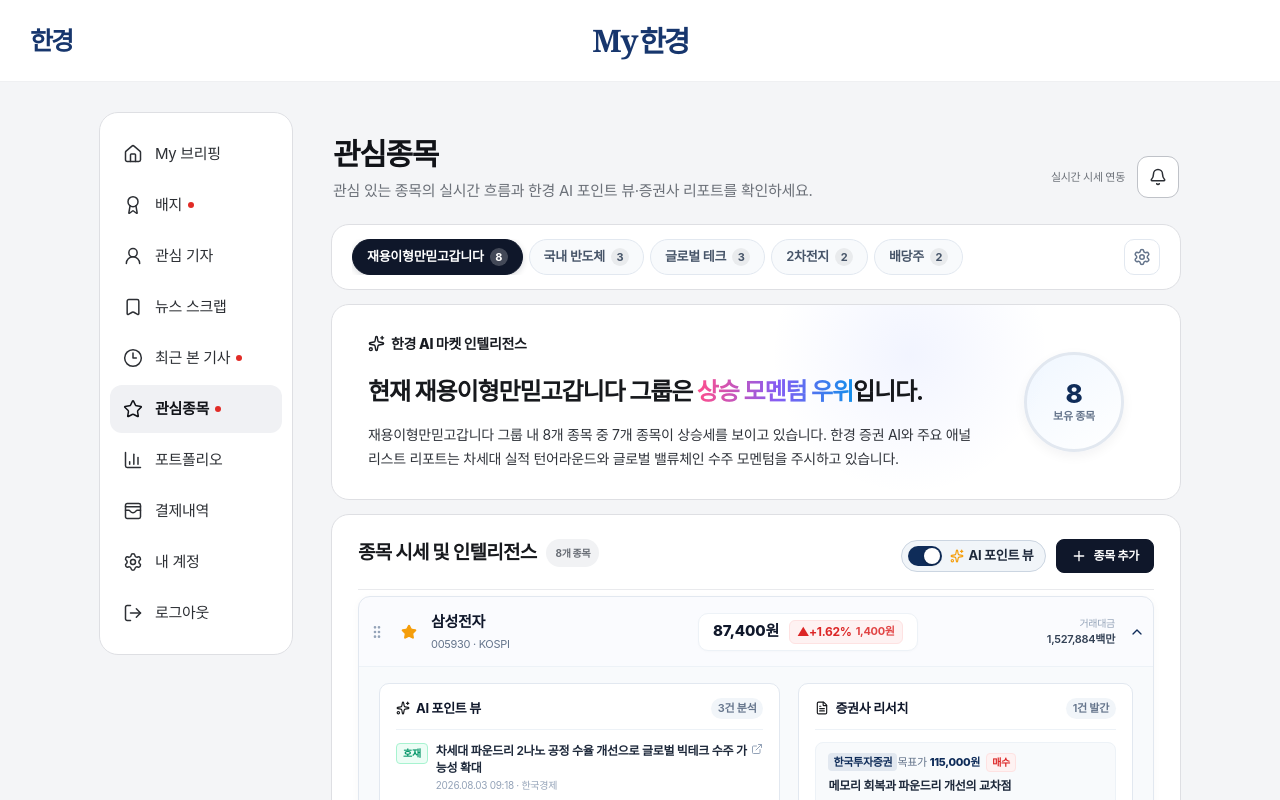
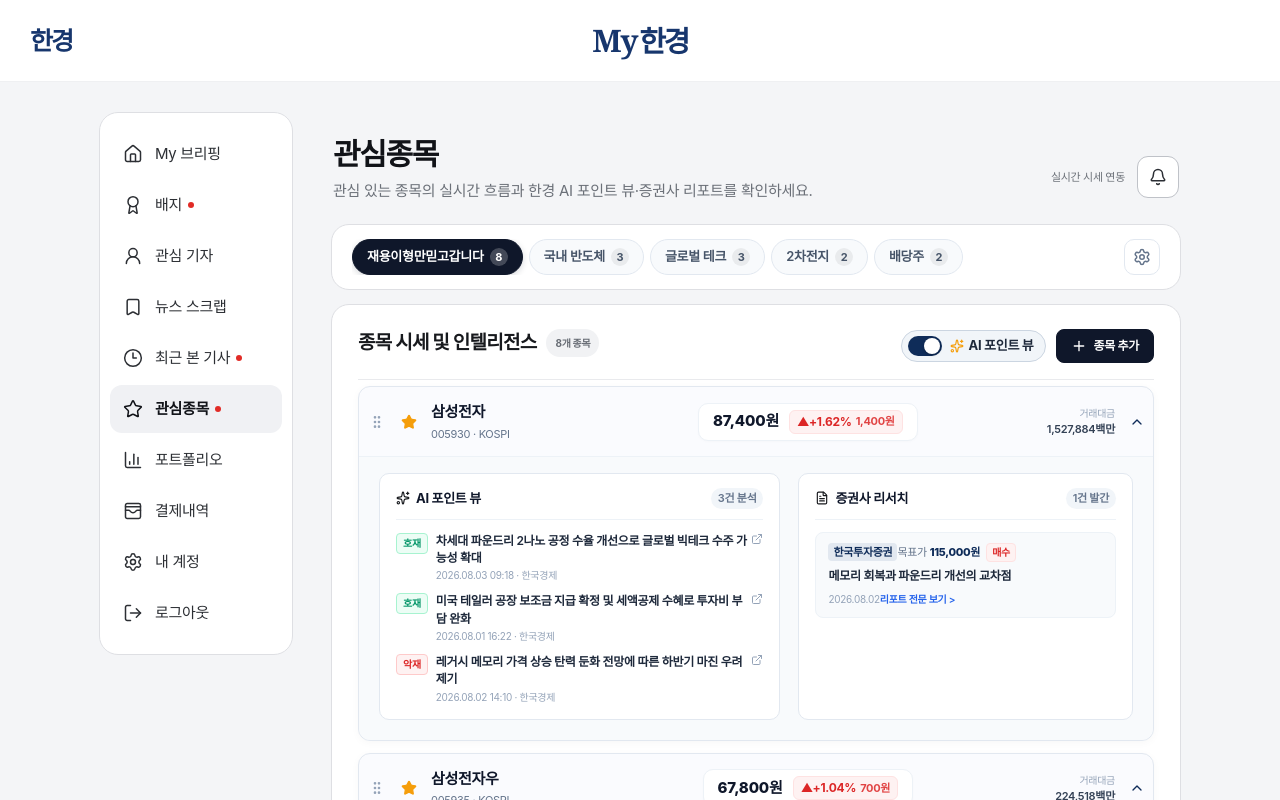
Before and after one commit to hktouchkim/myhankyung, a Next.js app: page /watchlist in a window 1280 px wide. Shown: the top 800 px of the page. Built offline with nearby package versions, Linux system fonts and the light colour scheme.

Commit message:
관심종목 페이지: 한경 AI 마켓 인텔리전스 모듈 제거

```diff
--- a/app/page.tsx
+++ b/app/page.tsx
@@ -1493,28 +1493,7 @@ export function MyHankyungClient({ initialView = "home" }: { initialView?: "home
                 </div>
               </section>
 
-              {/* 2. 한경 AI 시장 브리프 모듈 (최근 본 기사의 reading-ai-module과 완벽히 동일한 시각 언어) */}
-              <section className="recent-module watchlist-ai-module" aria-labelledby="watchlist-ai-title">
-                <div className="ai-reading-copy">
-                  <div className="ai-reading-kicker">
-                    <Sparkles size={17} className="sparkle-icon" />
-                    <span>한경 AI 마켓 인텔리전스</span>
-                  </div>
-                  <h2 id="watchlist-ai-title">
-                    현재 {selectedGroup.name} 그룹은 <strong>{selectedGroupStocks.filter(s => s.rate > 0).length >= selectedGroupStocks.length / 2 ? "상승 모멘텀 우위" : "선별적 관망세"}</strong>입니다.
-                  </h2>
-                  <p>
-                    {selectedGroup.name} 그룹 내 {selectedGroupStocks.length}개 종목 중 {selectedGroupStocks.filter(s => s.rate > 0).length}개 종목이 상승세를 보이고 있습니다.
-                    한경 증권 AI와 주요 애널리스트 리포트는 차세대 실적 턴어라운드와 글로벌 밸류체인 수주 모멘텀을 주시하고 있습니다.
-                  </p>
-                </div>
-                <div className="watchlist-ai-stat-badge" aria-hidden="true">
-                  <div className="ai-stat-ring">
-                    <strong>{selectedGroupStocks.length}</strong>
-                    <span>보유 종목</span>
-                  </div>
-                </div>
-              </section>
+
 
               {/* 3. 관심종목 통합 리스트 모듈 (.recent-module) */}
               <section className="recent-module watchlist-list-module" aria-labelledby="watchlist-list-title">
```
